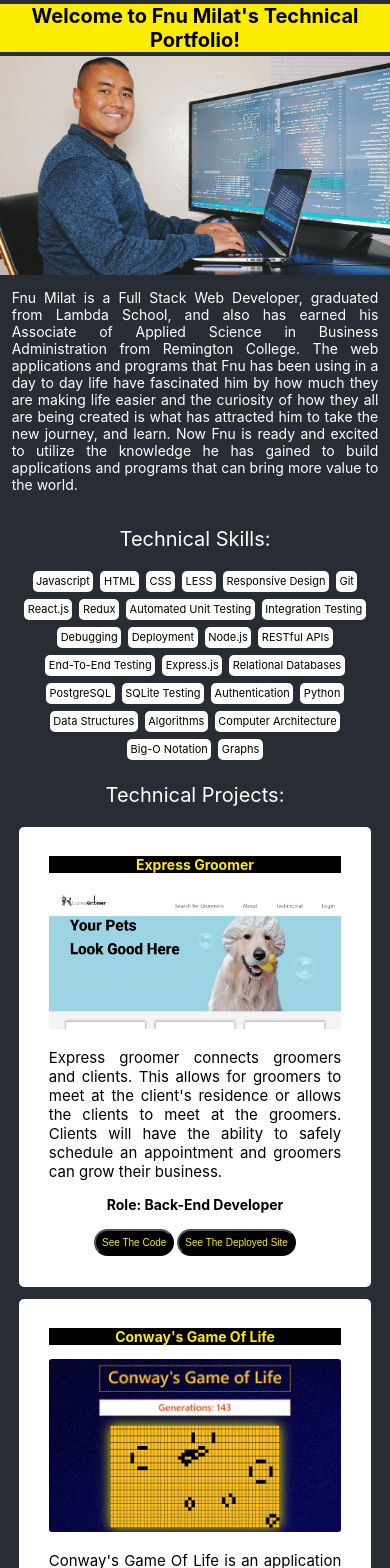
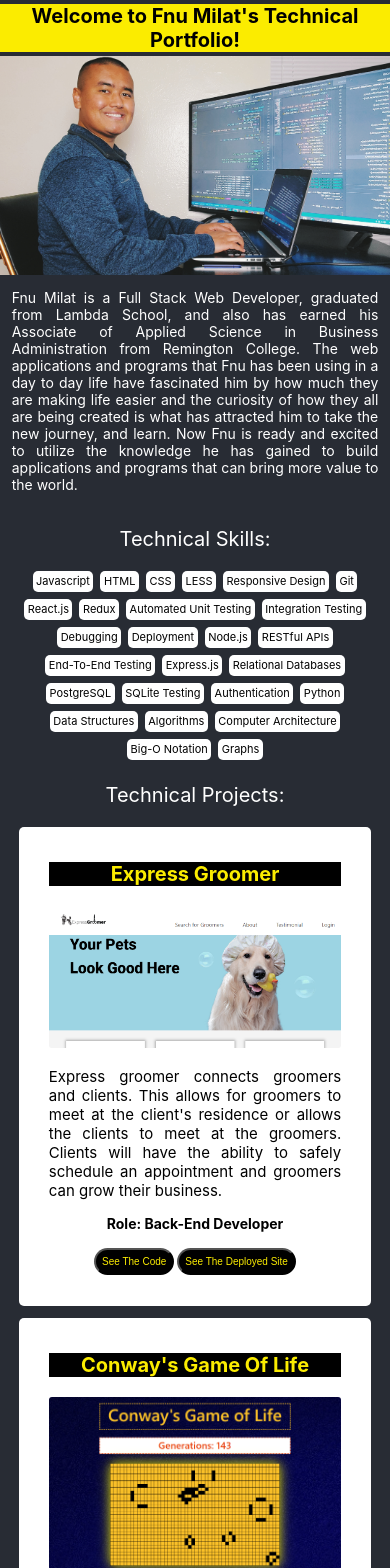
Before and after one commit to fnumilat/myportfolio, a React (Create React App) app in the folder my-portfolio/: page / in a window 390 px wide. Shown: the top 1568 px of the page. Built offline with nearby package versions, Linux system fonts and the light colour scheme.

Commit message:
Updated the size of project box title.

```diff
--- a/my-portfolio/src/App.css
+++ b/my-portfolio/src/App.css
@@ -315,13 +315,6 @@
   }
 }
 
-/* Extra small devices (phones, 500px and down) */
-@media only screen and (max-width: 500px) {
-  .Project-title {
-    font-size: 14px;
-  }
-}
-
 
 .Project-role {
   font-size: 20px;
```
